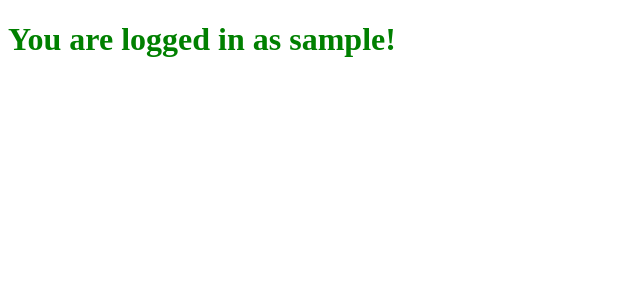
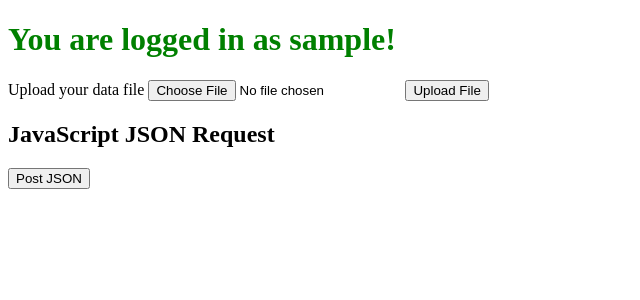
Before and after one commit to SAM077IT/Micro-data-analyst, a Flask app: page /dashboard in a window 1280 px wide. Shown: the part 34-334 px from the top of the page, without its empty margins (0-640 px from the left). Run offline with Flask 3, Linux system fonts and the light colour scheme; the visitor is signed in with stand-in values (Sample User, id 1).

Commit message:
2nd commit

```diff
--- a/app.py
+++ b/app.py
@@ -1,8 +1,9 @@
-from flask import Flask, render_template, request, url_for, redirect
+from flask import Flask, render_template, request, url_for, redirect, jsonify
 from flask_sqlalchemy import SQLAlchemy
 from flask_login import LoginManager, UserMixin, login_user, logout_user, login_required, current_user
 from werkzeug.security import generate_password_hash, check_password_hash
 from flask_migrate import Migrate
+import pandas as pd
 
 
 # Initialize Flask app
@@ -96,11 +97,29 @@ def login():
 # Protected dashboard route
 
 
-@app.route("/dashboard")
+@app.route("/dashboard", methods=["GET", "POST"])
 @login_required
 def dashboard():
-    return render_template("dashboard.html", username=current_user.username)
+    if request.method == "POST":
+        file = request.files["file"]
+        if file.content_type == "text/plain":
+            return file.read().decode()
+        elif file.content_type == "application/vnd.openxmlformats-officedocument.spreadsheetml.sheet" or file.content_type == "application/vnd.ms-excel":
+            df = pd.read_excel(file)
+            return df.to_html()
 
+    else:
+        return render_template("dashboard.html", username=current_user.username)
+
+
+@app.route("/handle_post", methods=["POST"])
+def handle_post():
+    greetings = request.json['greetings']
+    name = request.json['name']
+
+    with open('text_file.txt', 'w') as f:
+        f.write(f"{greetings} {name}")
+    return jsonify({'message': 'successfully written!'})
 # Logout route
 
 
--- a/templates/dashboard.html
+++ b/templates/dashboard.html
@@ -19,6 +19,39 @@
         </ul>
     </nav>
     <h1>You are logged in as {{ username }}!</h1>
+    <div>
+        <form action="{{ url_for('dashboard') }}" method="post" enctype="multipart/form-data">
+            <label for="Upload">Upload your data file</label>
+            <input type="file" name="file"
+                accept="application/vnd.openxmlformats-officedocument.spreadsheetml.sheet, application/vnd.ms-excel, .csv, text/plain"
+                required>
+            <input type="submit" value="Upload File">
+        </form>
+        <!-- <span>{{ file }}</span> -->
+    </div>
+    <div>
+        <h2>JavaScript JSON Request</h2>
+        <button type="button" id="post_json">Post JSON</button>
+    </div>
+    <script type="text/javascript">
+        btn = document.querySelector("#post_json")
+        const jsonData = { name: 'Sam', greetings: 'Hello' }
+        btn.addEventListener('click', () => {
+            fetch('{{ url_for("handle_post") }}', {
+                method: "POST",
+                headers: {
+                    'Content-Type': 'application/json; charset=utf-8'
+                },
+                body: JSON.stringify(jsonData)
+            })
+                .then(response => response.text())
+                .then(text => {
+                    console.log(text); // <-- this will show the real error page
+                })
+                .catch(err => console.error(err));
+
+        });
+    </script>
 </body>
 
 </html>
--- /dev/null
+++ b/text_file.txt
@@ -0,0 +1 @@
+Hello Sam
```
